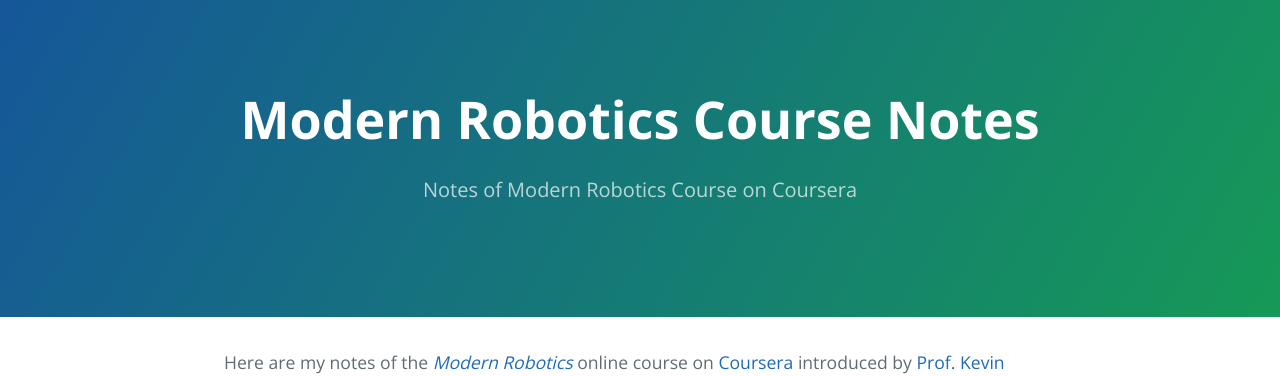
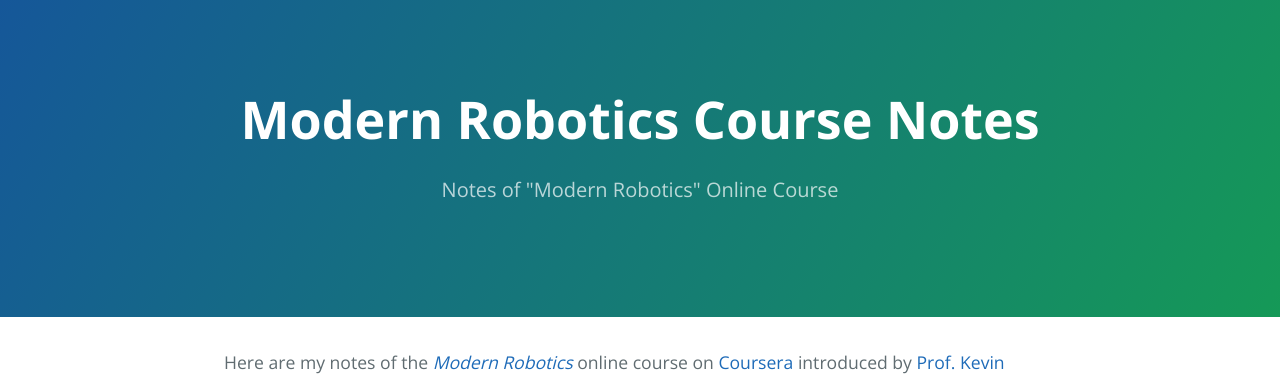
Before and after one commit to zhangli0102/ModernRoboticsCourseNotes, a Jekyll site: the page built from index.md, in a window 1280 px wide. Shown: the top 376 px of the page. Built offline with Jekyll 4.4.1, drawn with Linux system fonts in a browser that asks for light colours; formulas are drawn with MathJax 3; part of the change alters nothing that is shown.

Commit message:
fix index.md

```diff
--- a/index.md
+++ b/index.md
@@ -1,6 +1,8 @@
 ---
 layout: default
 mathjax: true
+title: 'Modern Robotics Course Notes'
+description: Notes of "Modern Robotics" Online Course
 ---
 
 Here are my notes of the [*Modern Robotics*](http://hades.mech.northwestern.edu/index.php/Modern_Robotics) online course on [Coursera](https://www.coursera.org/specializations/modernrobotics) introduced by [Prof. Kevin Lynch](https://www.mccormick.northwestern.edu/research-faculty/directory/profiles/lynch-kevin.html) from Northwestern University.
```
